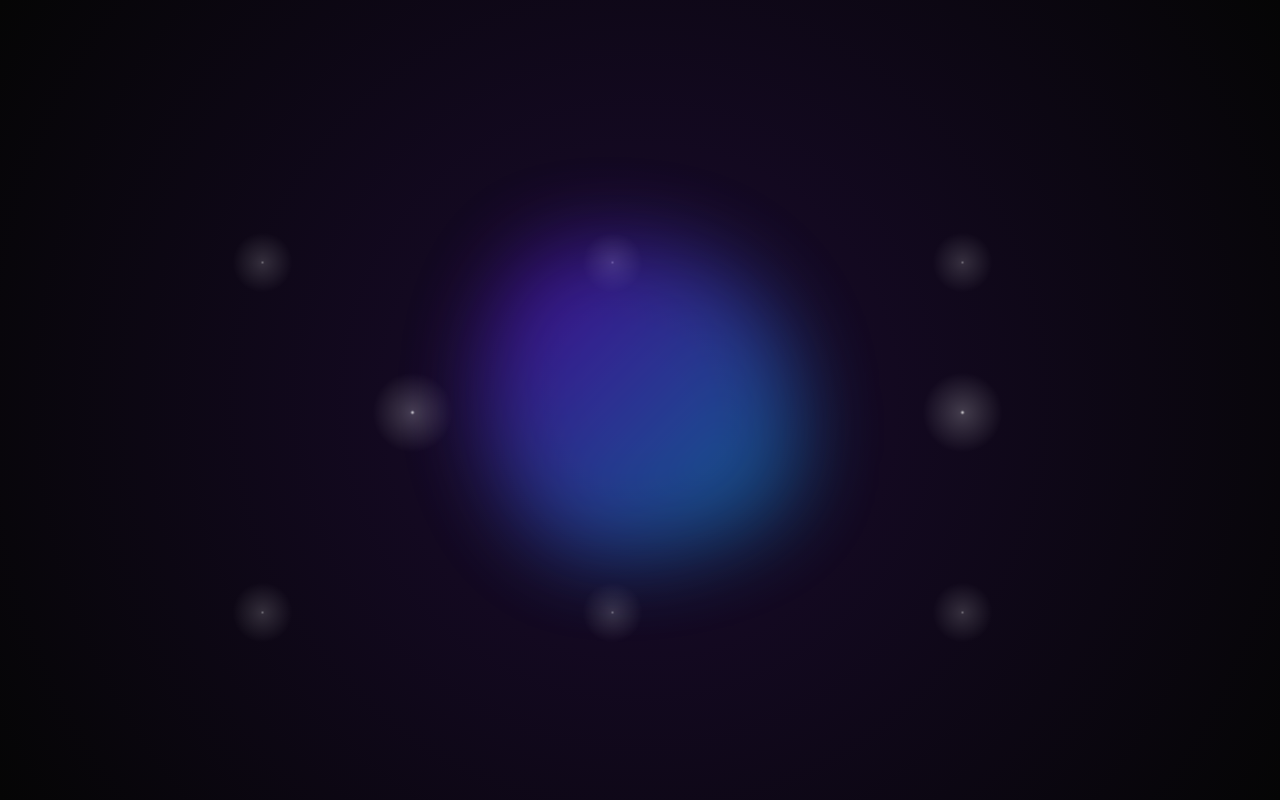
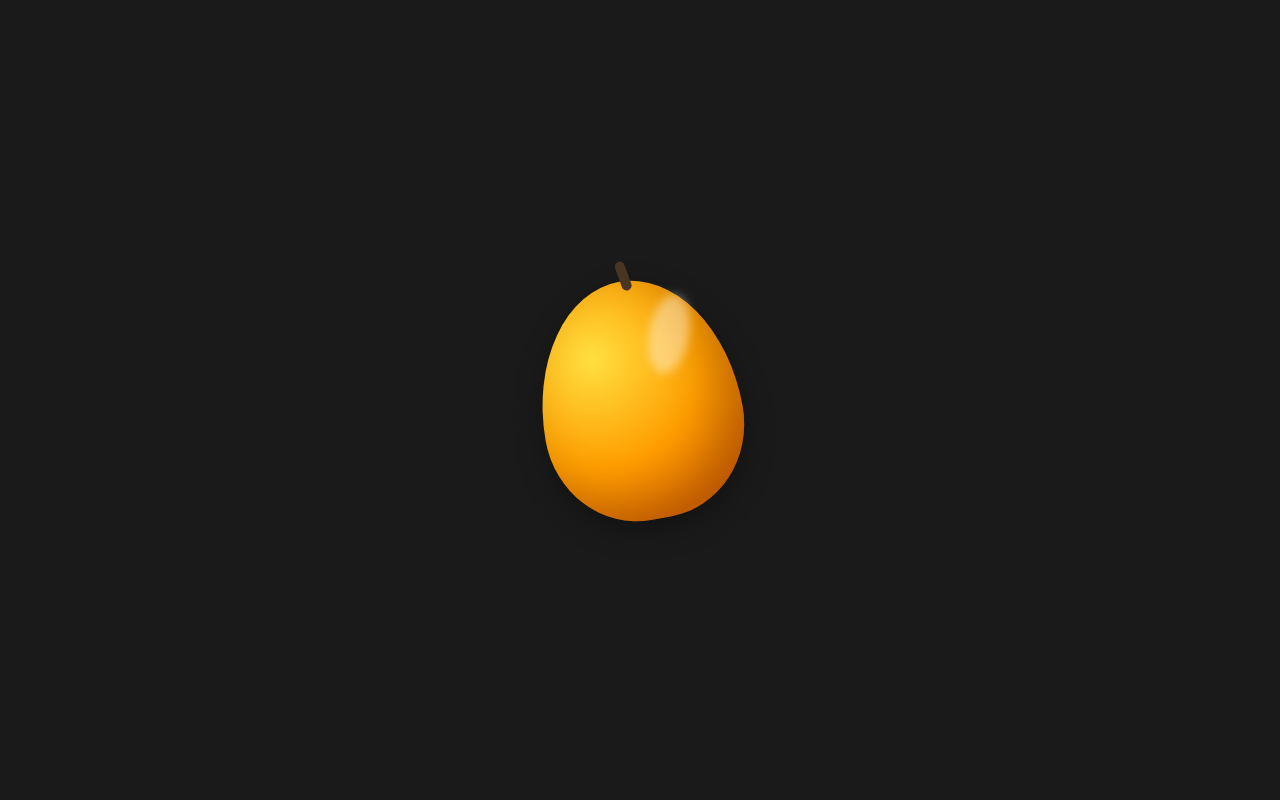
Before and after one commit to arnavmahajan630/Test-repo-2, a plain HTML site: page index.html in a window 1280 px wide. Drawn offline with Linux system fonts and the light colour scheme.

Commit message:
feat: add juicy mango graphic (#3)

```diff
--- a/index.html
+++ b/index.html
@@ -3,66 +3,58 @@
 <head>
     <meta charset="UTF-8">
     <meta name="viewport" content="width=device-width, initial-scale=1.0">
-    <title>Cosmic Pulse</title>
+    <title>Juicy Mango</title>
     <style>
-        body, html {
+        body {
             margin: 0;
-            padding: 0;
-            width: 100%;
-            height: 100%;
-            overflow: hidden;
-            background: radial-gradient(circle at center, #1a0b2e 0%, #050505 100%);
-        }
-
-        .container {
             display: flex;
             justify-content: center;
             align-items: center;
             height: 100vh;
+            background: #1a1a1a;
+            overflow: hidden;
         }
 
-        .orb {
-            width: 300px;
-            height: 300px;
-            background: linear-gradient(135deg, rgba(120, 0, 255, 0.6), rgba(0, 200, 255, 0.6));
-            border-radius: 60% 40% 30% 70% / 60% 30% 70% 40%;
-            filter: blur(40px);
-            animation: morph 12s ease-in-out infinite, pulse 4s ease-in-out infinite;
+        .mango {
+            width: 200px;
+            height: 240px;
+            background: radial-gradient(circle at 30% 30%, #ffdf40, #ff9d00, #d95300);
+            border-radius: 50% 50% 45% 45% / 60% 60% 40% 40%;
             position: relative;
+            box-shadow: inset -20px -20px 50px rgba(0,0,0,0.2), 0 10px 30px rgba(0,0,0,0.3);
+            transform: rotate(-10deg);
         }
 
-        @keyframes morph {
-            0%, 100% { border-radius: 60% 40% 30% 70% / 60% 30% 70% 40%; }
-            50% { border-radius: 30% 60% 70% 40% / 50% 60% 30% 60%; }
+        /* The "Juice" highlight */
+        .mango::after {
+            content: '';
+            position: absolute;
+            top: 20px;
+            right: 40px;
+            width: 40px;
+            height: 80px;
+            background: rgba(255,255,255,0.4);
+            border-radius: 50%;
+            transform: rotate(20deg);
+            filter: blur(5px);
         }
 
-        @keyframes pulse {
-            0%, 100% { transform: scale(1); opacity: 0.7; }
-            50% { transform: scale(1.1); opacity: 0.9; }
-        }
-
-        /* Ambient particles */
-        .particles {
+        /* Stem */
+        .stem {
             position: absolute;
-            width: 100%;
-            height: 100%;
-            background-image:
-                radial-gradient(white, rgba(255,255,255,.2) 2px, transparent 40px),
-                radial-gradient(white, rgba(255,255,255,.15) 1px, transparent 30px);
-            background-size: 550px 550px, 350px 350px;
-            animation: drift 20s linear infinite;
-        }
-
-        @keyframes drift {
-            from { background-position: 0 0, 0 0; }
-            to { background-position: 550px 550px, 350px 350px; }
+            top: -20px;
+            left: 50%;
+            width: 10px;
+            height: 30px;
+            background: #4a3424;
+            border-radius: 5px;
+            transform: rotate(-10deg);
         }
     </style>
 </head>
 <body>
-    <div class="particles"></div>
-    <div class="container">
-        <div class="orb"></div>
+    <div class="mango">
+        <div class="stem"></div>
     </div>
 </body>
 </html>
```
